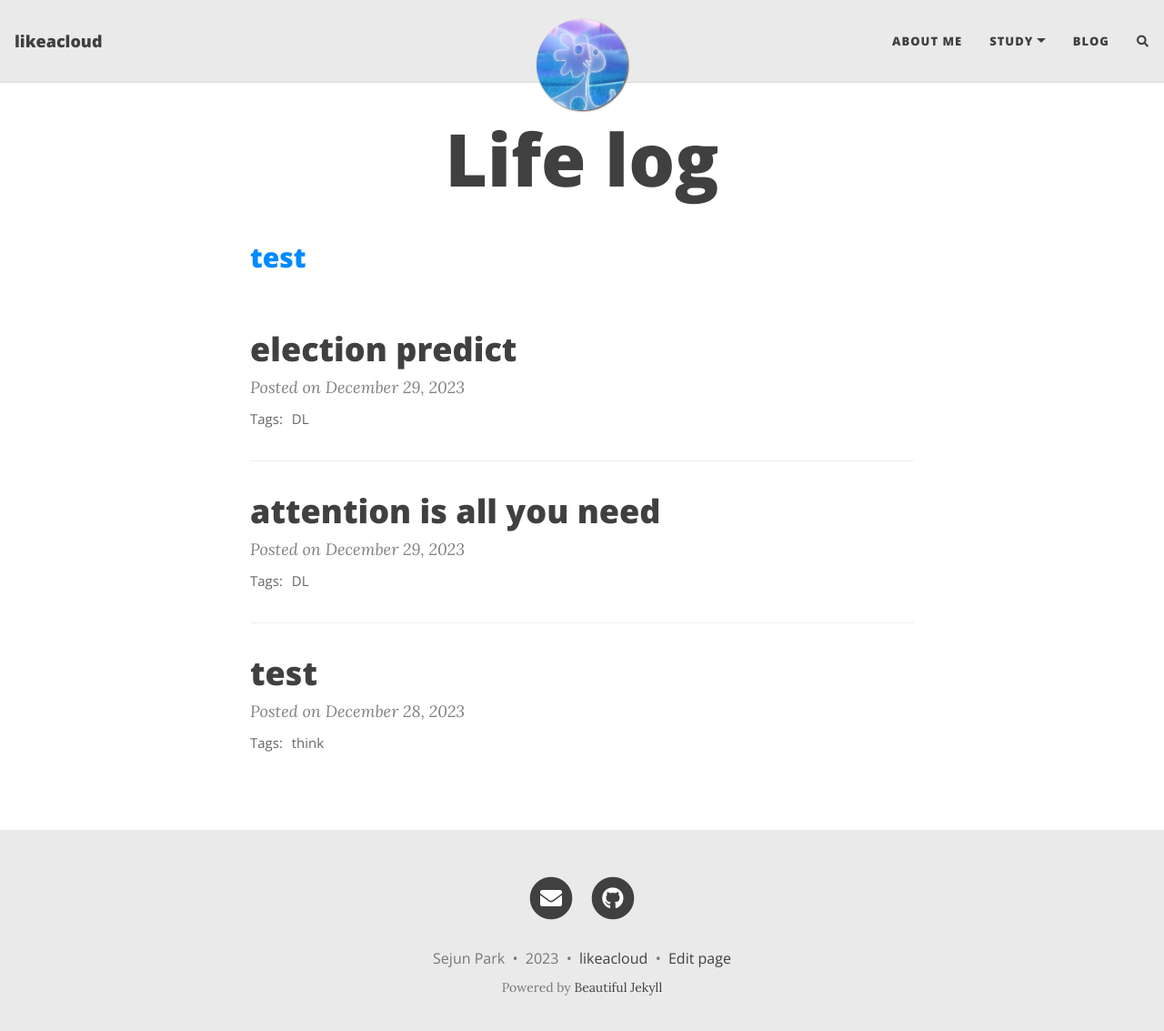
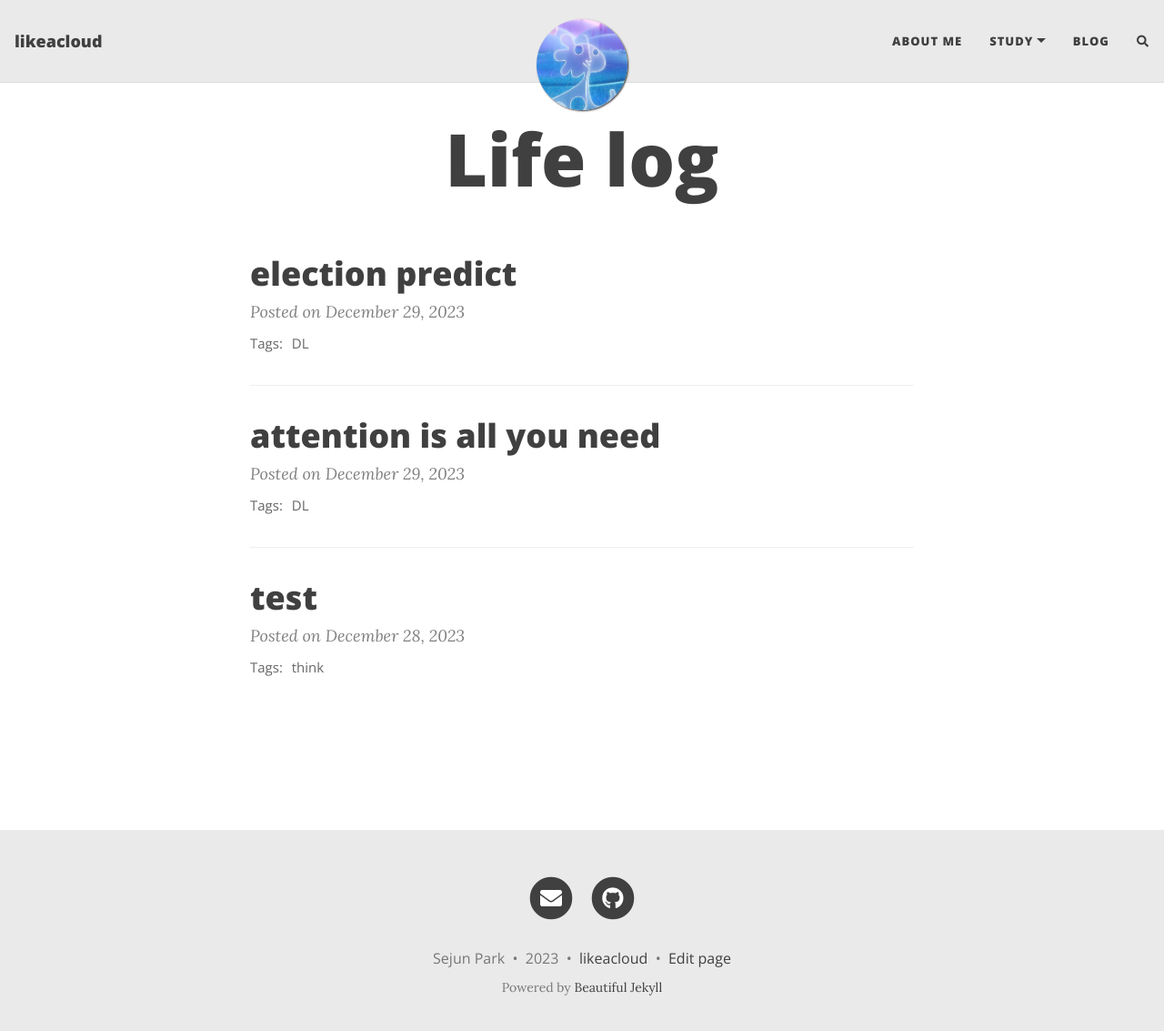
Before and after one commit to LikeACloud7/LikeACloud7.github.io, a Jekyll site: the page built from blog/index.html, in a window 1280 px wide and 1146 px high. Shown: the top 1133 px of the window at 91% size. Built offline with Jekyll 4.4.1, drawn with Linux system fonts in a browser that asks for light colours; nearby versions of some CDN libraries; comment, search, counter and statistics services are not loaded.

Commit message:
“update”

```diff
--- a/blog/index.html
+++ b/blog/index.html
@@ -2,9 +2,3 @@
 layout: home
 title: Life log
 ---
-{% for post in site.posts %}
-  {% if post.category == "blog" %}
-    <h2><a href="{{ post.url }}">{{ post.title }}</a></h2>
-    <p>{{ post.excerpt }}</p>
-  {% endif %}
-{% endfor %}
--- a/study/papers/index.html
+++ b/study/papers/index.html
@@ -2,9 +2,3 @@
 layout: home
 title: Papers Review
 ---
-{% for post in site.posts %}
-  {% if post.category == "paper" %}
-    <h2><a href="{{ post.url }}">{{ post.title }}</a></h2>
-    <p>{{ post.excerpt }}</p>
-  {% endif %}
-{% endfor %}
--- a/study/projects/index.html
+++ b/study/projects/index.html
@@ -2,9 +2,3 @@
 layout: home
 title: Projects
 ---
-{% for post in site.posts %}
-  {% if post.category == "project" %}
-    <h2><a href="{{ post.url }}">{{ post.title }}</a></h2>
-    <p>{{ post.excerpt }}</p>
-  {% endif %}
-{% endfor %}
```
Also changed, not shown: blog/_posts/2023-12-28-test.md (+1 -2 lines), study/papers/_posts/2023-12-28-test.md (+1 -2 lines), study/projects/_posts/2023-12-28-test.md (+1 -2 lines).
